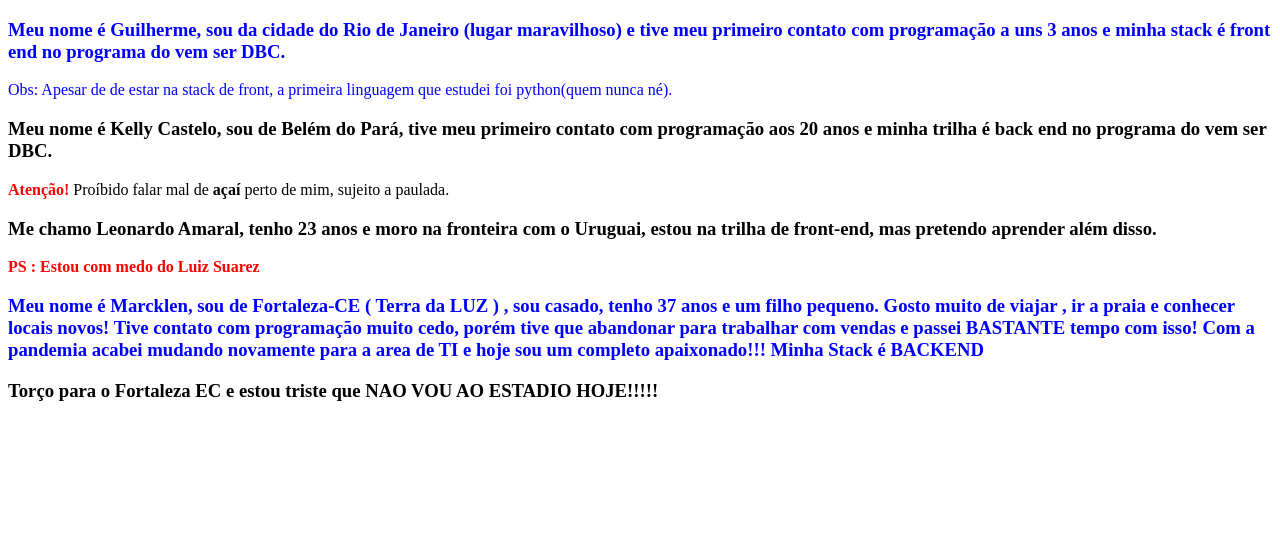
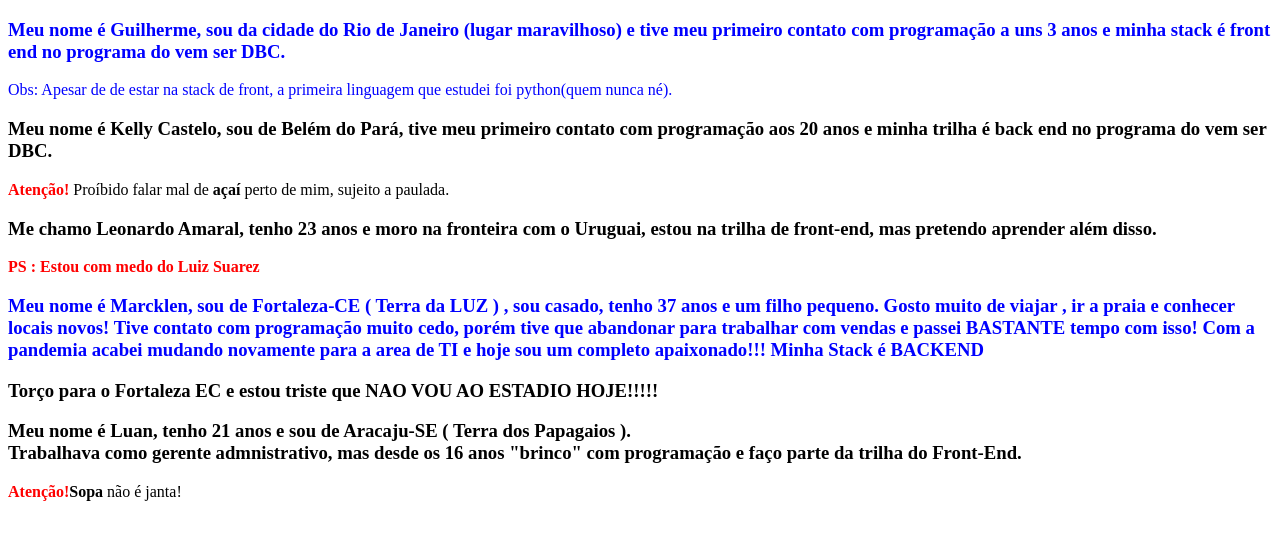
Before and after one commit to kaeldotjar/task02-mob-programming, a plain HTML site: page index.html in a window 1280 px wide. Drawn offline with Linux system fonts and the light colour scheme.

Commit message:
Luan Lima - 01

```diff
--- a/index.html
+++ b/index.html
@@ -41,6 +41,14 @@
 			<h3>
 				Torço para o Fortaleza EC e estou triste que NAO VOU AO ESTADIO HOJE!!!!!
 			</h3>
+
+			<h3>
+				Meu nome é  Luan, tenho 21 anos e sou de Aracaju-SE ( Terra dos Papagaios ).<br/>
+				Trabalhava como gerente admnistrativo, mas desde os 16 anos "brinco" com programação e faço parte da trilha do Front-End.<br />
+			</h3>
+			<p>
+				<b style="color: red">Atenção!</b><b>Sopa</b> não é janta!
+			</p>
 		</main>
 	</body>
 </html>
```
